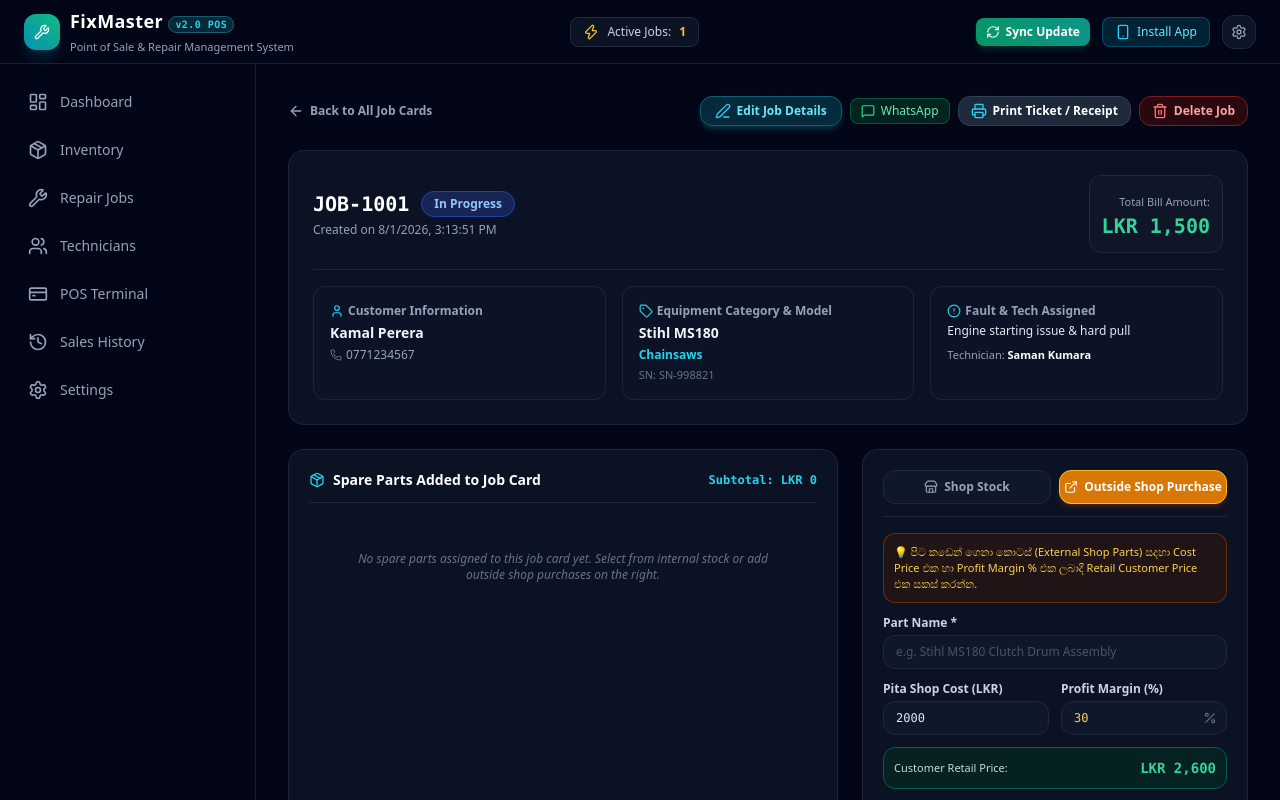
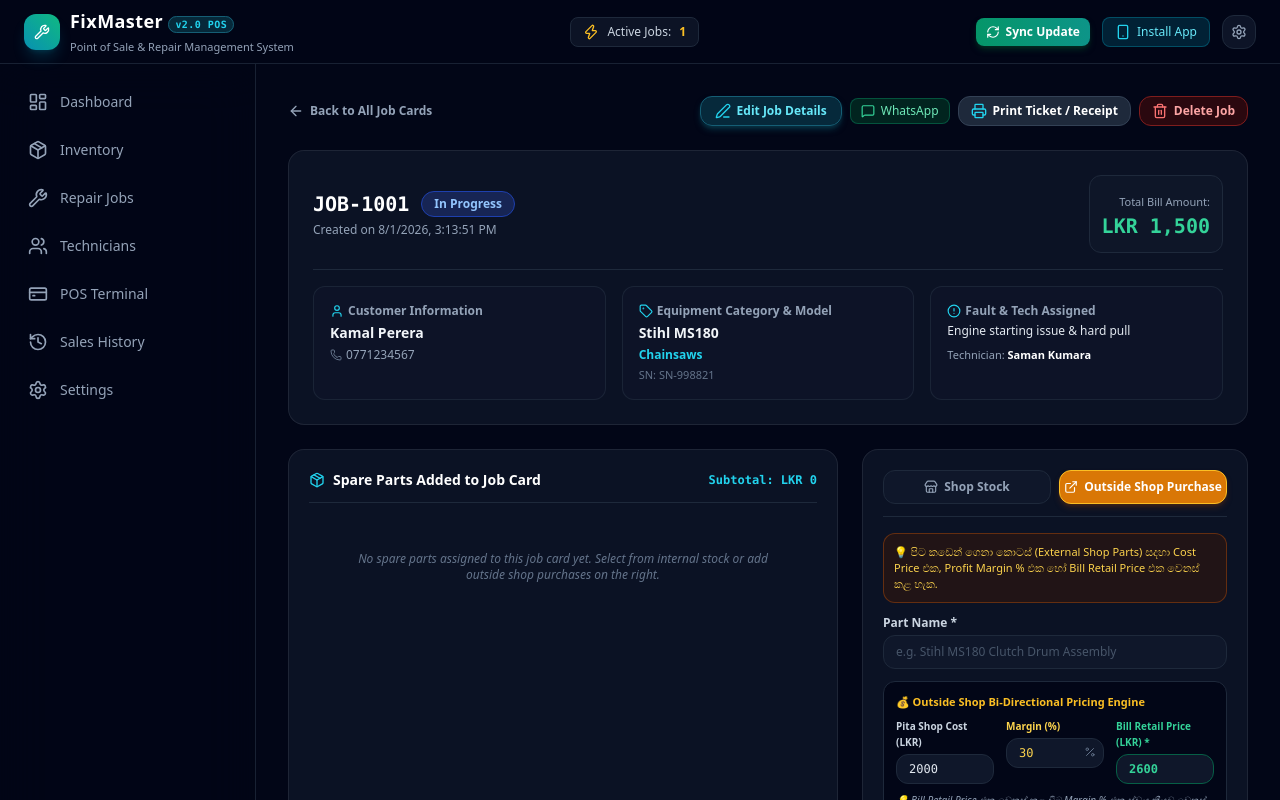
Before and after one commit to vidzocreations-cell/FIxMaster, a Next.js app: page /jobs/job-1 in a window 1280 px wide. Both pictures are taken after a click on the button "Outside Shop Purchase". Shown: the top 800 px of the page. Built offline with nearby package versions, Linux system fonts and the light colour scheme.

Commit message:
Add Outside Shop bi-directional retail price calculation and ensure retail price is billed

```diff
--- a/app/jobs/[id]/page.tsx
+++ b/app/jobs/[id]/page.tsx
@@ -30,6 +30,7 @@ export default function JobDetailPage() {
   const [extPartName, setExtPartName] = useState('');
   const [extCostPrice, setExtCostPrice] = useState<number | ''>(2000);
   const [extMarginPercent, setExtMarginPercent] = useState<number | ''>(30);
+  const [extRetailPrice, setExtRetailPrice] = useState<number | ''>(2600);
   const [extVendorName, setExtVendorName] = useState('');
   const [extQty, setExtQty] = useState<number | ''>(1);
   const [extSaveToInventory, setExtSaveToInventory] = useState(false);
@@ -74,6 +75,37 @@ export default function JobDetailPage() {
       const updated = jobs.filter((j) => j.id !== job.id);
       saveStoredJobs(updated);
       router.push('/jobs');
+    }
+  };
+
+  // Bi-directional price calculations for Outside Shop Parts
+  const handleExtCostChange = (val: number | '') => {
+    setExtCostPrice(val);
+    const cost = Number(val) || 0;
+    const margin = Number(extMarginPercent) || 0;
+    if (cost > 0 && margin >= 0) {
+      const retail = Number((cost + (cost * margin) / 100).toFixed(2));
+      setExtRetailPrice(retail);
+    }
+  };
+
+  const handleExtMarginChange = (val: number | '') => {
+    setExtMarginPercent(val);
+    const margin = Number(val) || 0;
+    const cost = Number(extCostPrice) || 0;
+    if (cost > 0) {
+      const retail = Number((cost + (cost * margin) / 100).toFixed(2));
+      setExtRetailPrice(retail);
+    }
+  };
+
+  const handleExtRetailPriceChange = (val: number | '') => {
+    setExtRetailPrice(val);
+    const retail = Number(val) || 0;
+    const cost = Number(extCostPrice) || 0;
+    if (cost > 0 && retail >= 0) {
+      const margin = Number((((retail - cost) / cost) * 100).toFixed(2));
+      setExtMarginPercent(margin);
     }
   };
 
@@ -146,10 +178,10 @@ export default function JobDetailPage() {
     }
 
     const costNum = Number(extCostPrice) || 0;
-    const marginNum = Number(extMarginPercent) || 0;
+    const retailNum = Number(extRetailPrice) || (costNum + (costNum * (Number(extMarginPercent) || 0)) / 100);
+    const marginNum = Number(extMarginPercent) || (costNum > 0 ? Number((((retailNum - costNum) / costNum) * 100).toFixed(2)) : 0);
     const qtyNum = Number(extQty) || 1;
-    const computedRetail = Number((costNum + (costNum * marginNum) / 100).toFixed(2));
-    const totalPrice = computedRetail * qtyNum;
+    const totalPrice = retailNum * qtyNum;
 
     // Optional: Save to shop inventory catalog for future use
     let externalPartId = 'ext-part-' + Date.now();
@@ -161,7 +193,7 @@ export default function JobDetailPage() {
         vendor_name: extVendorName || 'Outside Shop Vendor',
         cost_price: costNum,
         margin_percent: marginNum,
-        retail_price: computedRetail,
+        retail_price: retailNum,
         stock_quantity: 0, // Since it's purchased for this job
         min_stock_alert: 3,
         created_at: new Date().toISOString(),
@@ -178,7 +210,7 @@ export default function JobDetailPage() {
       part_id: externalPartId,
       part_name: `${extPartName} (Outside Purchase)`,
       quantity: qtyNum,
-      unit_price: computedRetail,
+      unit_price: retailNum,
       total_price: totalPrice,
       cost_price: costNum,
       margin_percent: marginNum,
@@ -210,6 +242,7 @@ export default function JobDetailPage() {
     setExtPartName('');
     setExtCostPrice(2000);
     setExtMarginPercent(30);
+    setExtRetailPrice(2600);
     setExtVendorName('');
     setExtQty(1);
     setExtSaveToInventory(false);
@@ -280,10 +313,6 @@ export default function JobDetailPage() {
   const laborNum = Number(laborCharge) || 0;
   const grandTotal = partsTotal + laborNum;
   const profile = getStoredProfile();
-
-  const costNum = Number(extCostPrice) || 0;
-  const marginNum = Number(extMarginPercent) || 0;
-  const extComputedRetail = Number((costNum + (costNum * marginNum) / 100).toFixed(2));
 
   return (
     <div className="space-y-6 animate-in fade-in duration-300">
@@ -520,7 +549,7 @@ export default function JobDetailPage() {
             {addPartMode === 'external' && (
               <div className="space-y-3 text-xs animate-in fade-in duration-200">
                 <div className="p-2.5 rounded-xl bg-amber-950/40 border border-amber-800/60 text-amber-300 text-[11px]">
-                  💡 පිට කඩෙන් ගෙනා කොටස් (External Shop Parts) සදහා Cost Price එක හා Profit Margin % එක ලබාදී Retail Customer Price එක සකස් කරන්න.
+                  💡 පිට කඩෙන් ගෙනා කොටස් (External Shop Parts) සදහා Cost Price එක, Profit Margin % එක හෝ Bill Retail Price එක වෙනස් කළ හැක.
                 </div>
 
                 <div>
@@ -535,43 +564,58 @@ export default function JobDetailPage() {
                   />
                 </div>
 
-                <div className="grid grid-cols-2 gap-3">
+                {/* 3-Way Bi-Directional Pricing Box for Outside Shop Parts */}
+                <div className="p-3 rounded-xl bg-slate-950 border border-slate-800 space-y-2">
+                  <span className="text-[11px] font-bold text-amber-400 block">
+                    💰 Outside Shop Bi-Directional Pricing Engine
+                  </span>
+
+                  <div className="grid grid-cols-1 sm:grid-cols-3 gap-3">
                     <div>
-                    <label className="block text-slate-300 font-semibold mb-1">Pita Shop Cost (LKR)</label>
+                      <label className="block text-slate-300 text-[10px] font-semibold mb-1">Pita Shop Cost (LKR)</label>
                       <input
                         type="number"
                         min="0"
-                      required
                         value={extCostPrice}
-                      onChange={(e) => setExtCostPrice(e.target.value === '' ? '' : Number(e.target.value))}
+                        onChange={(e) => handleExtCostChange(e.target.value === '' ? '' : Number(e.target.value))}
                         onFocus={(e) => e.target.select()}
-                      className="w-full bg-slate-900 border border-slate-800 rounded-xl px-3 py-2 text-slate-200 font-mono focus:border-amber-500 focus:outline-none"
+                        placeholder="2000"
+                        className="w-full bg-slate-900 border border-slate-800 rounded-xl px-3 py-1.5 text-slate-200 font-mono text-xs focus:border-amber-500 focus:outline-none"
                       />
                     </div>
 
                     <div>
-                    <label className="block text-slate-300 font-semibold mb-1">Profit Margin (%)</label>
+                      <label className="block text-amber-300 text-[10px] font-semibold mb-1">Margin (%)</label>
                       <div className="relative">
                         <input
                           type="number"
-                        min="0"
-                        required
+                          step="0.01"
                           value={extMarginPercent}
-                        onChange={(e) => setExtMarginPercent(e.target.value === '' ? '' : Number(e.target.value))}
+                          onChange={(e) => handleExtMarginChange(e.target.value === '' ? '' : Number(e.target.value))}
                           onFocus={(e) => e.target.select()}
-                        className="w-full bg-slate-900 border border-slate-800 rounded-xl px-3 py-2 text-amber-300 font-mono focus:border-amber-500 focus:outline-none"
+                          placeholder="30"
+                          className="w-full bg-slate-900 border border-slate-800 rounded-xl px-3 py-1.5 text-amber-300 font-mono text-xs focus:border-amber-500 focus:outline-none pr-6"
                         />
-                      <Percent className="w-3.5 h-3.5 text-slate-500 absolute right-2.5 top-2.5" />
-                    </div>
+                        <Percent className="w-3 h-3 text-slate-500 absolute right-2 top-2" />
                       </div>
                     </div>
 
-                {/* Computed Customer Retail Price Preview */}
-                <div className="p-2.5 rounded-xl bg-emerald-950/60 border border-emerald-800 flex items-center justify-between">
-                  <span className="text-[11px] text-slate-300">Customer Retail Price:</span>
-                  <span className="font-mono font-extrabold text-emerald-400 text-sm">
-                    LKR {extComputedRetail.toLocaleString()}
-                  </span>
+                    <div>
+                      <label className="block text-emerald-400 text-[10px] font-bold mb-1">Bill Retail Price (LKR) *</label>
+                      <input
+                        type="number"
+                        min="0"
+                        value={extRetailPrice}
+                        onChange={(e) => handleExtRetailPriceChange(e.target.value === '' ? '' : Number(e.target.value))}
+                        onFocus={(e) => e.target.select()}
+                        placeholder="2600"
+                        className="w-full bg-slate-900 border border-emerald-800 rounded-xl px-3 py-1.5 text-emerald-400 font-mono font-bold text-xs focus:border-emerald-500 focus:outline-none"
+                      />
+                    </div>
+                  </div>
+                  <p className="text-[10px] text-slate-400 italic">
+                    💡 Bill Retail Price එක වෙනස් කළ විට Margin % එක ස්වයංක්‍රීයව වෙනස් වේ. Bill එකට එකතු වන්නේ මෙම Retail Price එකයි.
+                  </p>
                 </div>
 
                 <div className="grid grid-cols-2 gap-3">
--- a/components/JobCardModal.tsx
+++ b/components/JobCardModal.tsx
@@ -2,7 +2,7 @@
 
 import React, { useState, useEffect } from 'react';
 import { createPortal } from 'react-dom';
-import { X, Wrench, User, Phone, Tag, AlertCircle, DollarSign, ExternalLink, Store } from 'lucide-react';
+import { X, Wrench, User, Phone, Tag, AlertCircle, DollarSign, ExternalLink, Store, Percent } from 'lucide-react';
 import { EQUIPMENT_CATEGORIES, JobCard, JobPart, Technician } from '@/lib/types';
 import { getStoredJobs, saveStoredJobs, getStoredTechnicians } from '@/lib/supabase';
 
@@ -31,6 +31,7 @@ export default function JobCardModal({ isOpen, onClose, jobToEdit, onSaved }: Jo
   const [extShopName, setExtShopName] = useState('');
   const [extPartName, setExtPartName] = useState('');
   const [extCostPrice, setExtCostPrice] = useState<number | ''>('');
+  const [extMarginPercent, setExtMarginPercent] = useState<number | ''>(30);
   const [extSellingPrice, setExtSellingPrice] = useState<number | ''>('');
 
   useEffect(() => {
@@ -59,8 +60,19 @@ export default function JobCardModal({ isOpen, onClose, jobToEdit, onSaved }: Jo
       setHasExternalParts(!!jobToEdit.has_external_parts);
       setExtShopName(jobToEdit.ext_shop_name || '');
       setExtPartName(jobToEdit.ext_part_name || '');
-      setExtCostPrice(jobToEdit.ext_cost_price ? jobToEdit.ext_cost_price : '');
-      setExtSellingPrice(jobToEdit.ext_selling_price ? jobToEdit.ext_selling_price : '');
+
+      const cPrice = jobToEdit.ext_cost_price ? jobToEdit.ext_cost_price : '';
+      const sPrice = jobToEdit.ext_selling_price ? jobToEdit.ext_selling_price : '';
+      setExtCostPrice(cPrice);
+      setExtSellingPrice(sPrice);
+
+      const cNum = Number(cPrice) || 0;
+      const sNum = Number(sPrice) || 0;
+      if (cNum > 0 && sNum > 0) {
+        setExtMarginPercent(Number((((sNum - cNum) / cNum) * 100).toFixed(2)));
+      } else {
+        setExtMarginPercent(30);
+      }
     } else {
       setCustomerName('');
       setPhoneNumber('');
@@ -75,17 +87,40 @@ export default function JobCardModal({ isOpen, onClose, jobToEdit, onSaved }: Jo
       setExtShopName('');
       setExtPartName('');
       setExtCostPrice('');
+      setExtMarginPercent(30);
       setExtSellingPrice('');
     }
   }, [jobToEdit, isOpen]);
 
   if (!isOpen || !mounted) return null;
 
-  const handleCostPriceChange = (val: number | '') => {
+  const handleExtCostChange = (val: number | '') => {
     setExtCostPrice(val);
-    const num = Number(val) || 0;
-    if (num > 0 && (extSellingPrice === '' || extSellingPrice === 0)) {
-      setExtSellingPrice(Math.round(num + num * 0.3));
+    const cost = Number(val) || 0;
+    const margin = Number(extMarginPercent) || 0;
+    if (cost > 0 && margin >= 0) {
+      const retail = Number((cost + (cost * margin) / 100).toFixed(2));
+      setExtSellingPrice(retail);
+    }
+  };
+
+  const handleExtMarginChange = (val: number | '') => {
+    setExtMarginPercent(val);
+    const margin = Number(val) || 0;
+    const cost = Number(extCostPrice) || 0;
+    if (cost > 0) {
+      const retail = Number((cost + (cost * margin) / 100).toFixed(2));
+      setExtSellingPrice(retail);
+    }
+  };
+
+  const handleExtSellingPriceChange = (val: number | '') => {
+    setExtSellingPrice(val);
+    const retail = Number(val) || 0;
+    const cost = Number(extCostPrice) || 0;
+    if (cost > 0 && retail >= 0) {
+      const margin = Number((((retail - cost) / cost) * 100).toFixed(2));
+      setExtMarginPercent(margin);
     }
   };
 
@@ -95,7 +130,7 @@ export default function JobCardModal({ isOpen, onClose, jobToEdit, onSaved }: Jo
 
     const costNum = Number(extCostPrice) || 0;
     const sellingNum = Number(extSellingPrice) || 0;
-    const computedMargin = costNum > 0 ? Math.round(((sellingNum - costNum) / costNum) * 100) : 0;
+    const computedMargin = Number(extMarginPercent) || (costNum > 0 ? Math.round(((sellingNum - costNum) / costNum) * 100) : 0);
     const laborNum = Number(laborCharge) || 0;
     const depositNum = Number(advanceDeposit) || 0;
 
@@ -387,32 +422,58 @@ export default function JobCardModal({ isOpen, onClose, jobToEdit, onSaved }: Jo
                   </div>
                 </div>
 
-                <div className="grid grid-cols-1 md:grid-cols-2 gap-3">
+                {/* 3-Way Bi-Directional Pricing Box for Outside Shop Parts */}
+                <div className="p-3 rounded-xl bg-slate-950 border border-slate-800 space-y-2">
+                  <span className="text-[11px] font-bold text-amber-400 block">
+                    💰 Outside Shop Bi-Directional Pricing Engine (කඩෙන් ගත් ගණන, ලාභ %, පාරිභෝගික විකුණුම් මිල)
+                  </span>
+
+                  <div className="grid grid-cols-1 sm:grid-cols-3 gap-3">
                     <div>
-                    <label className="block text-slate-300 font-semibold mb-1">Outside Purchase Cost Price (LKR)</label>
+                      <label className="block text-slate-300 text-[10px] font-semibold mb-1">Pita Shop Cost (LKR)</label>
                       <input
                         type="number"
                         min="0"
                         value={extCostPrice}
-                      onChange={(e) => handleCostPriceChange(e.target.value === '' ? '' : Number(e.target.value))}
+                        onChange={(e) => handleExtCostChange(e.target.value === '' ? '' : Number(e.target.value))}
                         onFocus={(e) => e.target.select()}
-                      placeholder="e.g. 2500"
-                      className="w-full bg-slate-950 border border-slate-800 rounded-xl px-3 py-2 text-slate-200 font-mono focus:border-amber-500 focus:outline-none"
+                        placeholder="2500"
+                        className="w-full bg-slate-900 border border-slate-800 rounded-xl px-3 py-1.5 text-slate-200 font-mono text-xs focus:border-amber-500 focus:outline-none"
                       />
                     </div>
 
                     <div>
-                    <label className="block text-amber-300 font-bold mb-1">Customer Selling Price (LKR)</label>
+                      <label className="block text-amber-300 text-[10px] font-semibold mb-1">Margin (%)</label>
+                      <div className="relative">
+                        <input
+                          type="number"
+                          step="0.01"
+                          value={extMarginPercent}
+                          onChange={(e) => handleExtMarginChange(e.target.value === '' ? '' : Number(e.target.value))}
+                          onFocus={(e) => e.target.select()}
+                          placeholder="30"
+                          className="w-full bg-slate-900 border border-slate-800 rounded-xl px-3 py-1.5 text-amber-300 font-mono text-xs focus:border-amber-500 focus:outline-none pr-6"
+                        />
+                        <Percent className="w-3 h-3 text-slate-500 absolute right-2 top-2" />
+                      </div>
+                    </div>
+
+                    <div>
+                      <label className="block text-emerald-400 text-[10px] font-bold mb-1">Bill Retail Price (LKR) *</label>
                       <input
                         type="number"
                         min="0"
                         value={extSellingPrice}
-                      onChange={(e) => setExtSellingPrice(e.target.value === '' ? '' : Number(e.target.value))}
+                        onChange={(e) => handleExtSellingPriceChange(e.target.value === '' ? '' : Number(e.target.value))}
                         onFocus={(e) => e.target.select()}
-                      placeholder="e.g. 3250"
-                      className="w-full bg-slate-950 border border-emerald-800 rounded-xl px-3 py-2 text-emerald-400 font-mono font-bold focus:border-emerald-500 focus:outline-none"
+                        placeholder="3250"
+                        className="w-full bg-slate-900 border border-emerald-800 rounded-xl px-3 py-1.5 text-emerald-400 font-mono font-bold text-xs focus:border-emerald-500 focus:outline-none"
                       />
                     </div>
+                  </div>
+                  <p className="text-[10px] text-slate-400 italic">
+                    💡 Bill Retail Price එක වෙනස් කළ විට Margin % එක ස්වයංක්‍රීයව සෑදේ. Bill එකට එකතු වන්නේ මෙම Retail Price එකයි.
+                  </p>
                 </div>
               </div>
             )}
```
Lines whose indentation alone changed are shown as unchanged.
